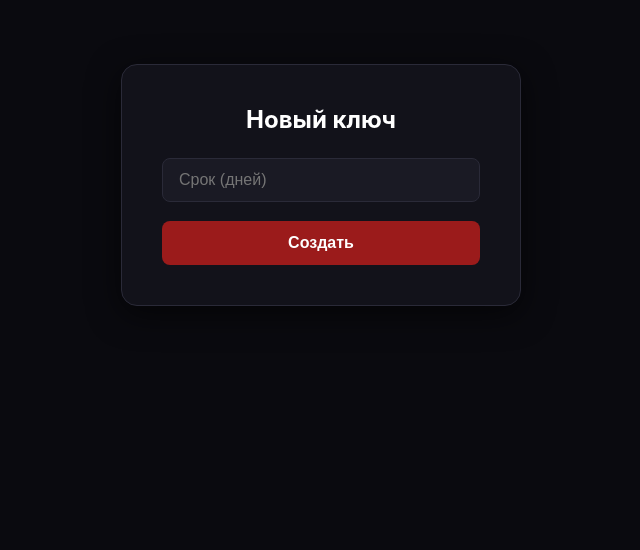
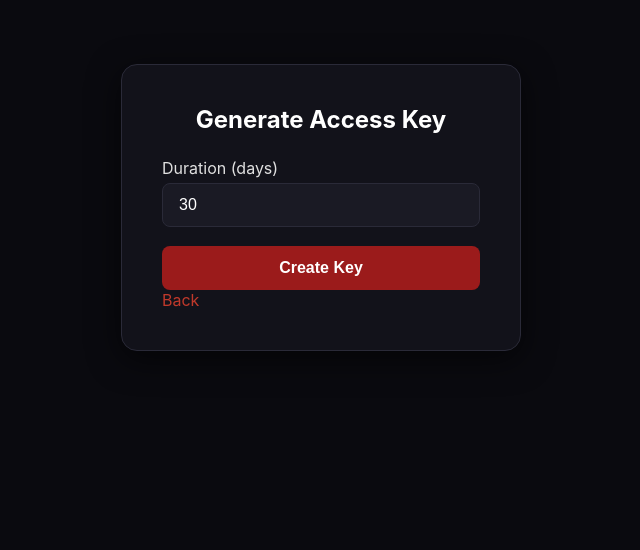
Before and after one commit to mmter1or-afk/cserv, a Flask app: page /admin/generate in a window 1280 px wide. Shown: the part 68-618 px from the top of the page, without its empty margins (319-959 px from the left). Run offline with Flask 3, Linux system fonts and the light colour scheme; a user stored in the database is signed in.

Commit message:
Update admin generate.html template

```diff
--- a/templates/admin/generate.html
+++ b/templates/admin/generate.html
@@ -1,18 +1,26 @@
 {% extends "base.html" %}
-{% block title %}Генерация ключа{% endblock %}
+{% block title %}Generate Key{% endblock %}
 {% block content %}
 <div class="auth-card">
-    <h2>Новый ключ</h2>
+    <h2>Generate Access Key</h2>
     {% if key %}
-        <div class="success">Ключ: <strong>{{ key }}</strong> ({{ days }} дн.)</div>
-        <a href="/admin/panel">Назад</a>
+        <div class="success">
+            <p>Key Created Successfully!</p>
+            <p>Key: <strong><code>{{ key }}</code></strong></p>
+            <p>Duration: {{ days }} days</p>
+            <p style="font-size: 0.9rem; color: #aaa; margin-top: 1rem;">Copy this key and share it with users for registration.</p>
+        </div>
+        <a href="/admin/panel" class="btn-blood" style="margin-top: 1rem;">Back to Panel</a>
     {% else %}
+        {% if error %}<div class="error">{{ error }}</div>{% endif %}
         <form method="POST">
             <div class="input-group">
-                <input type="number" name="days" placeholder="Срок (дней)" required>
+                <label for="days">Duration (days)</label>
+                <input type="number" id="days" name="days" placeholder="Number of days" required min="1" max="3650" value="30">
             </div>
-            <button type="submit" class="btn-blood">Создать</button>
+            <button type="submit" class="btn-blood">Create Key</button>
         </form>
+        <a href="/admin/panel">Back</a>
     {% endif %}
 </div>
 {% endblock %}
```
